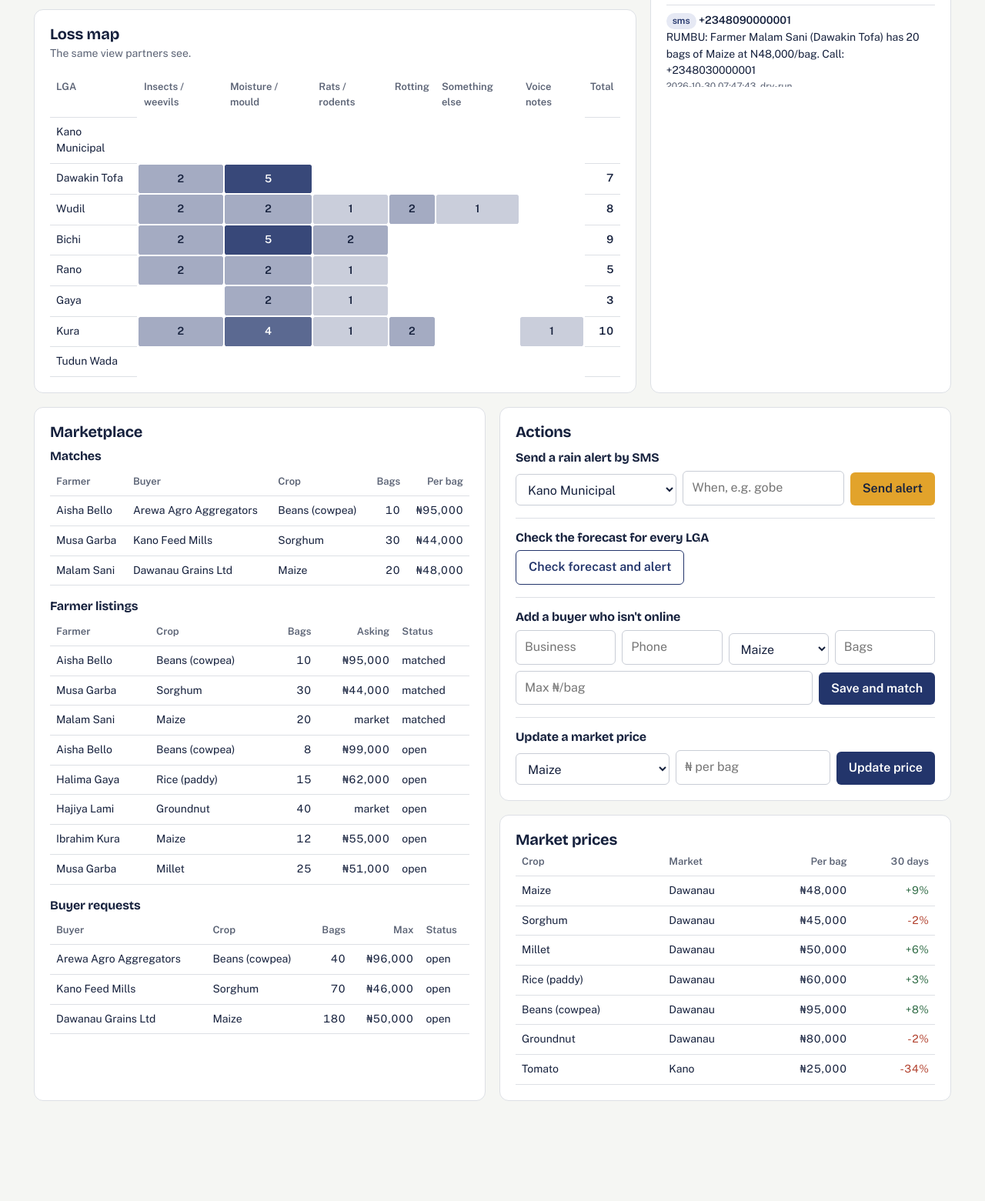
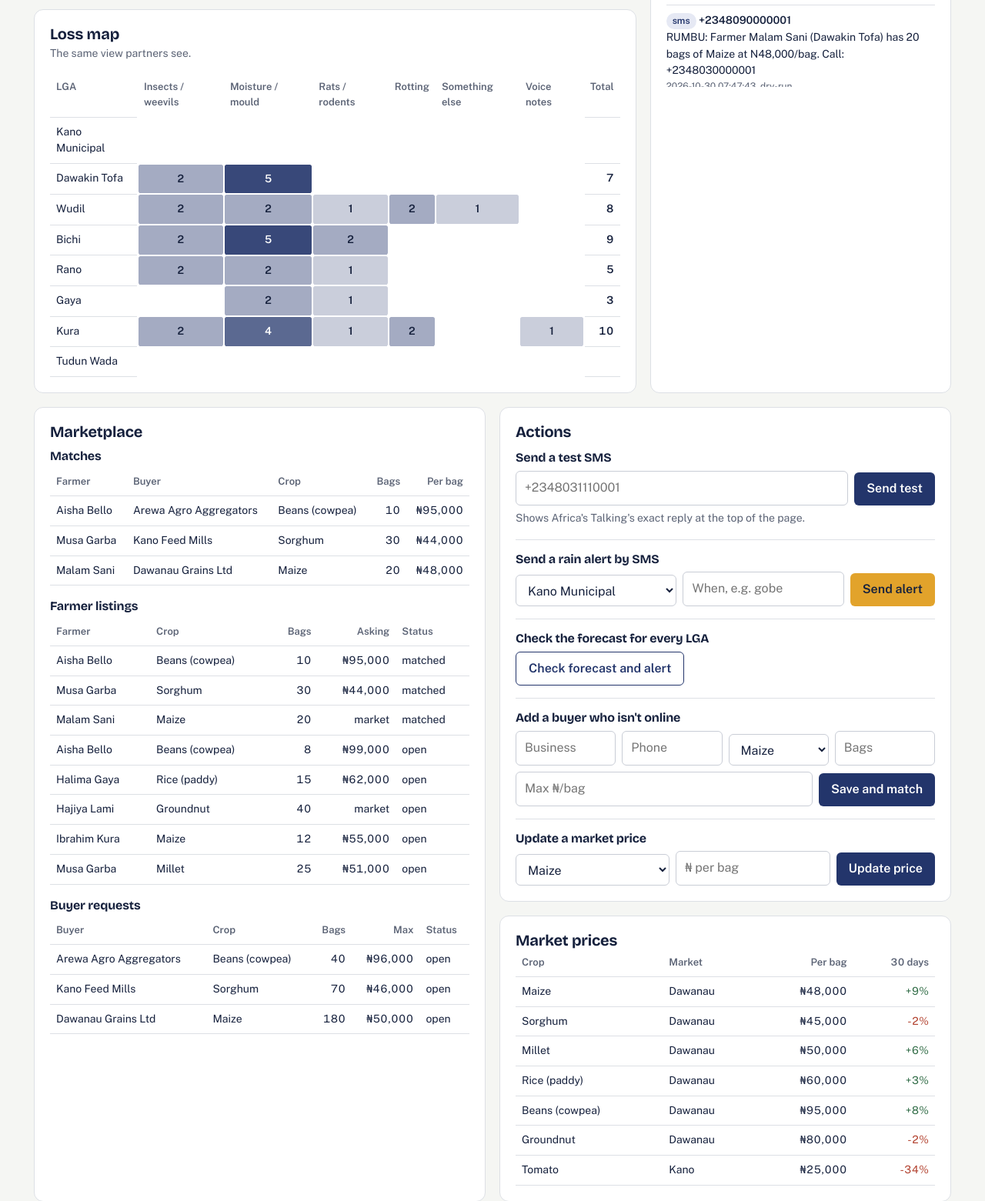
Before and after one commit to Feeyzo/rumbu, a Flask app: page /admin in a window 1280 px wide. Shown: the part 852-2413 px from the top of the page at 77% size. Run offline with Flask 3, Linux system fonts and the light colour scheme; the visitor is signed in with stand-in values (Sample User, id 1); data comes from the database, SQL or seed files in the repository.

Commit message:
Add a test SMS button that shows Africa's Talking's raw reply
Co-Authored-By: Claude Opus 5.5 <noreply@anthropic.com>
Claude-Session: https://claude.ai/code/session_017e7uCHMMETT31Sxqp3w1K6

```diff
--- a/app.py
+++ b/app.py
@@ -288,6 +288,17 @@ def api_feed():
     return jsonify(stats=stats(), messages=msgs)
 
 
+@app.post("/admin/test-sms")
+@auth.require("admin")
+def admin_test_sms():
+    phone = request.form.get("phone", "")
+    status, raw = at.test_sms(phone)
+    user = os.environ.get("AT_USERNAME", "(not set)")
+    flash(f"Test SMS to {db.normalize_phone(phone)}: {status}. Username: {user}. "
+          f"Sender ID: {os.environ.get('AT_SENDER_ID') or '(none)'}. Africa's Talking replied: {raw}")
+    return redirect(url_for("admin_console"))
+
+
 @app.post("/admin/alert")
 @auth.require("admin")
 def admin_alert():
--- a/rumbu/at.py
+++ b/rumbu/at.py
@@ -92,6 +92,22 @@ def send_sms(phones, message):
     _background(work)
 
 
+def test_sms(phone, message="RUMBU test message. Idan ka ga wannan, SMS yana aiki."):
+    """Send one SMS synchronously and return (status, raw response) for troubleshooting."""
+    phone = db.normalize_phone(phone)
+    if not live():
+        return "dry-run", "AT_USERNAME and AT_API_KEY are not set on the server, so nothing is sent."
+    try:
+        _init()
+        sender = os.environ.get("AT_SENDER_ID") or None
+        resp = _sms.send(message, [phone], sender_id=sender)
+        status = _sms_status(resp)
+    except Exception as e:
+        resp, status = repr(e), f"error: {e}"[:120]
+    db.log_message("out", "sms", phone, message, status)
+    return status, str(resp)[:600]
+
+
 def send_airtime(phone, amount, currency="NGN", on_fail=None):
     """Send an airtime reward. `on_fail` runs if Africa's Talking rejects it."""
     phone = db.normalize_phone(phone)
--- a/templates/admin.html
+++ b/templates/admin.html
@@ -89,6 +89,15 @@
     <section class="panel actions">
       <h2 style="margin-bottom:14px">Actions</h2>
       <div>
+        <h3>Send a test SMS</h3>
+        <form class="row" method="post" action="{{ url_for('admin_test_sms') }}">
+          <input type="hidden" name="csrf" value="{{ csrf }}">
+          <input name="phone" placeholder="+2348031110001" required aria-label="Phone number">
+          <button class="btn">Send test</button>
+        </form>
+        <p class="sub" style="margin:6px 0 0">Shows Africa's Talking's exact reply at the top of the page.</p>
+      </div>
+      <div>
         <h3>Send a rain alert by SMS</h3>
         <form class="row" method="post" action="{{ url_for('admin_alert') }}">
           <input type="hidden" name="csrf" value="{{ csrf }}">
```
Also changed, not shown: tests/test_flows.py (+6 -0 lines).
